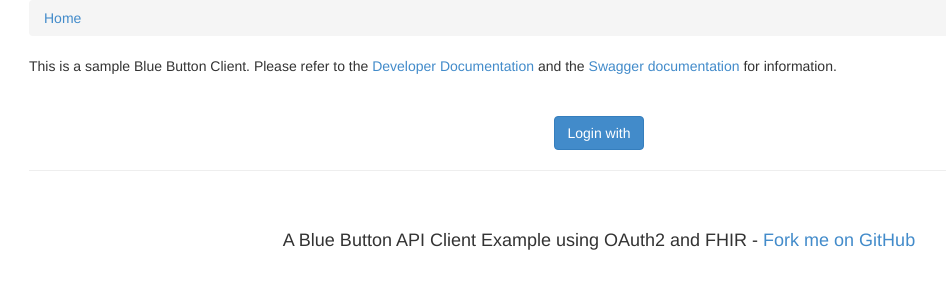
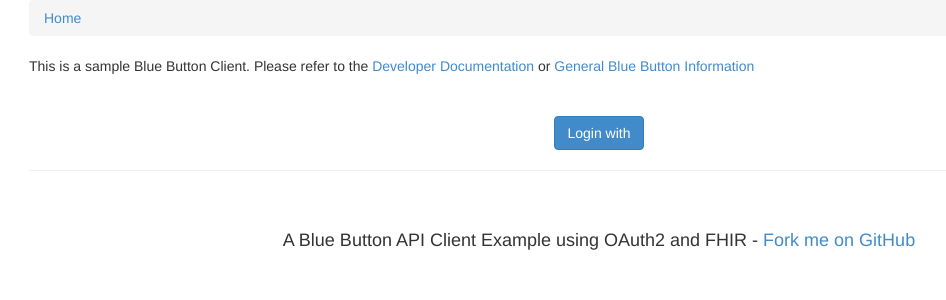
Before and after one commit to CMSgov/bluebutton-sample-client-django, a Django app: page / in a window 1280 px wide. Shown: the part 51-351 px from the top of the page, without its empty margins (41-987 px from the left). Run offline with Django 3.2, Linux system fonts and the light colour scheme; some libraries are stand-ins or nearby versions.

Commit message:
syntax fix in base.py

```diff
--- a/bbc/apps/home/templates/public-home.html
+++ b/bbc/apps/home/templates/public-home.html
@@ -22,8 +22,10 @@
     <div class="row">
         <div class="col-lg-12">
 
-           This is a sample Blue Button Client. Please refer to the <a href="https://hhsidealab.github.io/bluebutton-developer-help/">Developer Documentation</a> and the
-<a href="https://dev.bluebutton.cms.fhirservice.net/devdocs/?baseUrl=https://dev.bluebutton.cms.fhirservice.net/devdocs_bbonfhirapi/bbonfhirapi_swagger.yaml">Swagger documentation</a> for information.
+           This is a sample Blue Button Client.
+           Please refer to the <a href="https://bluebutton.cms.gov/developers/">Developer Documentation</a> or
+<a href="http://go.cms.gov/bluebutton">General Blue Button Information</a>
+
         </div>
       </div>
 
--- a/bbc/templates/include/footer.html
+++ b/bbc/templates/include/footer.html
@@ -6,7 +6,7 @@
         <div class="row">
           <div class="col-lg-12">
             <div class="row text-center h4" >
-            <p>A Blue Button API Client Example using OAuth2 and FHIR - <a href="https://github.com/HHSIDEAlab/django_bluebutton_client">Fork me on GitHub </p>
+            <p>A Blue Button API Client Example using OAuth2 and FHIR - <a href="https://github.com/cmsgov/bluebutton-sample-client-django">Fork me on GitHub </p>
             </div>
           </div>
         </div>
```
Also changed, not shown: bbc/apps/home/templates/authenticated-home.html (+1 -9 lines).
